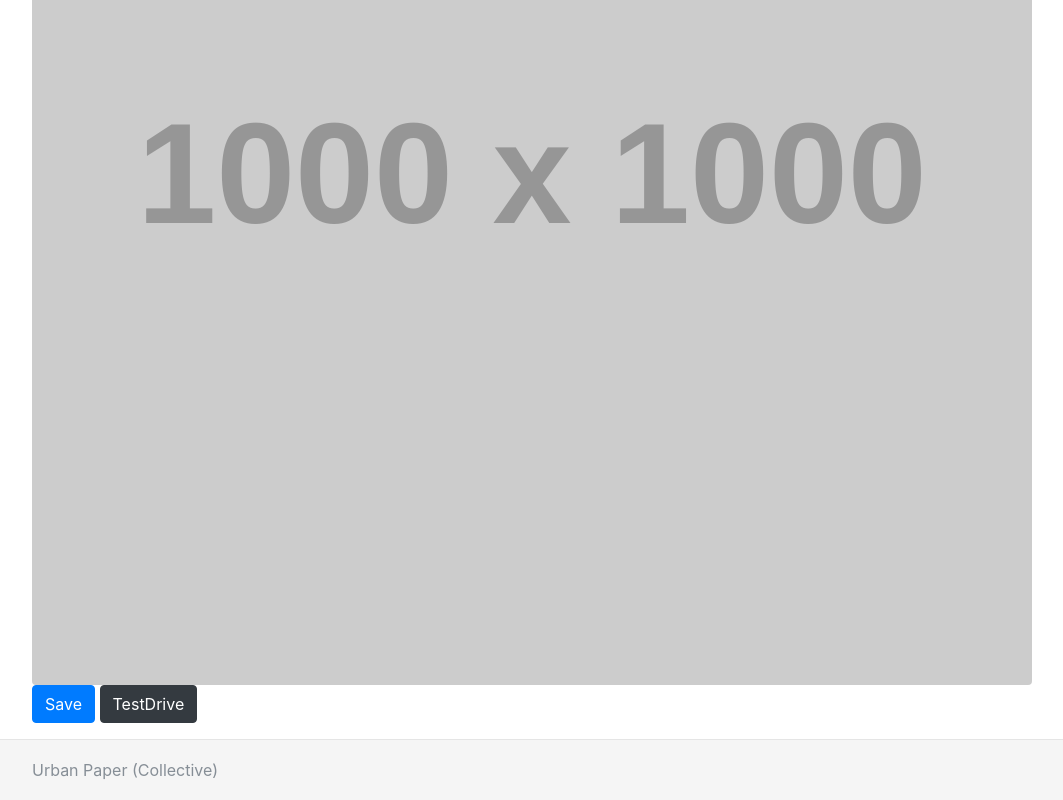
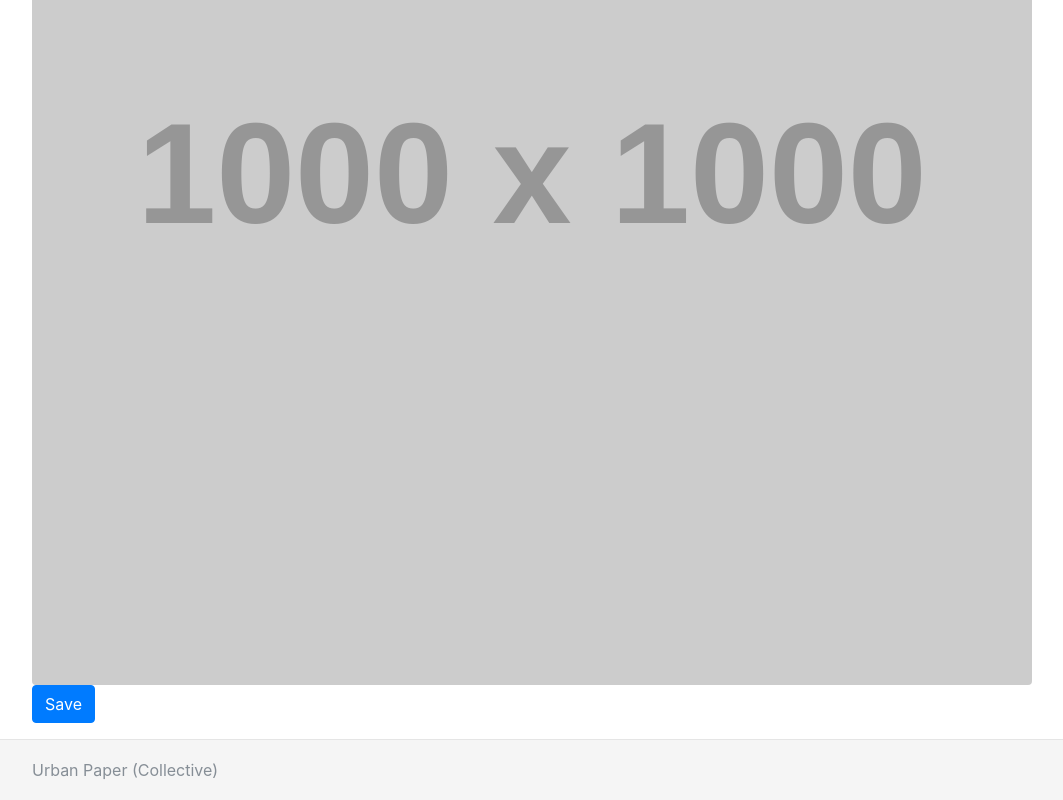
Before and after one commit to MatthijsKamstra/upc, a website: page docs/index.html in a window 1280 px wide. Shown: the part 2355-3155 px from the top of the page, without its empty margins (53-1116 px from the left). Drawn offline with nearby package versions, Linux system fonts and the light colour scheme; placeholder pictures from the web are drawn by us.

Commit message:
remove button for Maarten

```diff
--- a/docs/index.html
+++ b/docs/index.html
@@ -706,7 +706,7 @@
       <div class="form-group">
         <button type="submit" class="btn btn-primary" id="save-btn">Save</button>
         <!-- <a href="#" class="btn btn-dark" id="test-btn">test</a> -->
-        <a href="#" class="btn btn-dark" id="test-fill-btn">TestDrive</a>
+        <!-- <a href="#" class="btn btn-dark" id="test-fill-btn">TestDrive</a> -->
 
       </div>
     </form>
```
